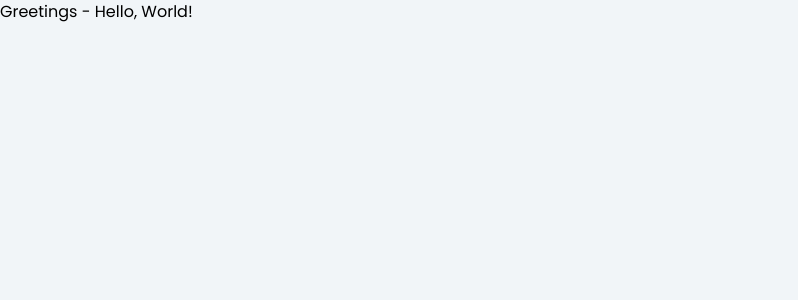
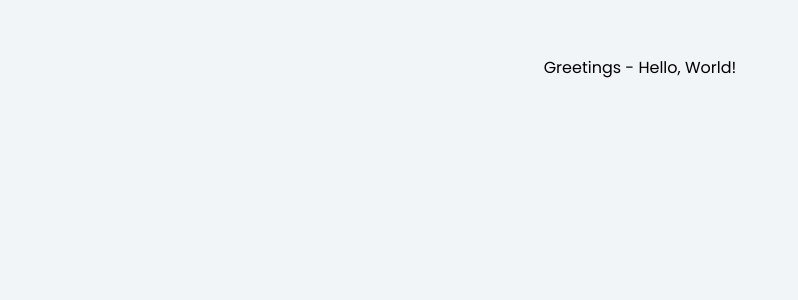
Before and after one commit to kawojue/slider, a React (Vite) app: page / in a window 1280 px wide. Shown: the top 300 px of the page, without its empty margins (0-798 px from the left). Built offline with nearby package versions, Linux system fonts and the light colour scheme.

Commit message:
Styles 01

```diff
--- a/src/index.css
+++ b/src/index.css
@@ -5,3 +5,25 @@
 body {
   @apply font-poppins bg-pry-clr-0;
 }
+
+#root {
+  @apply mt-14 grid place-items-center;
+}
+
+main {
+  @apply w-[93vw] max-w-[800px] grid justify-center;
+}
+
+h1 {
+  @apply flex gap-3 font-semibold text-2xl text-pry-clr-1 text-center;
+}
+
+h1 span {
+  @apply text-pry-clr-2;
+}
+
+@media screen and (min-width: 900px) {
+  h1 {
+    @apply text-4xl;
+  }
+}
```
